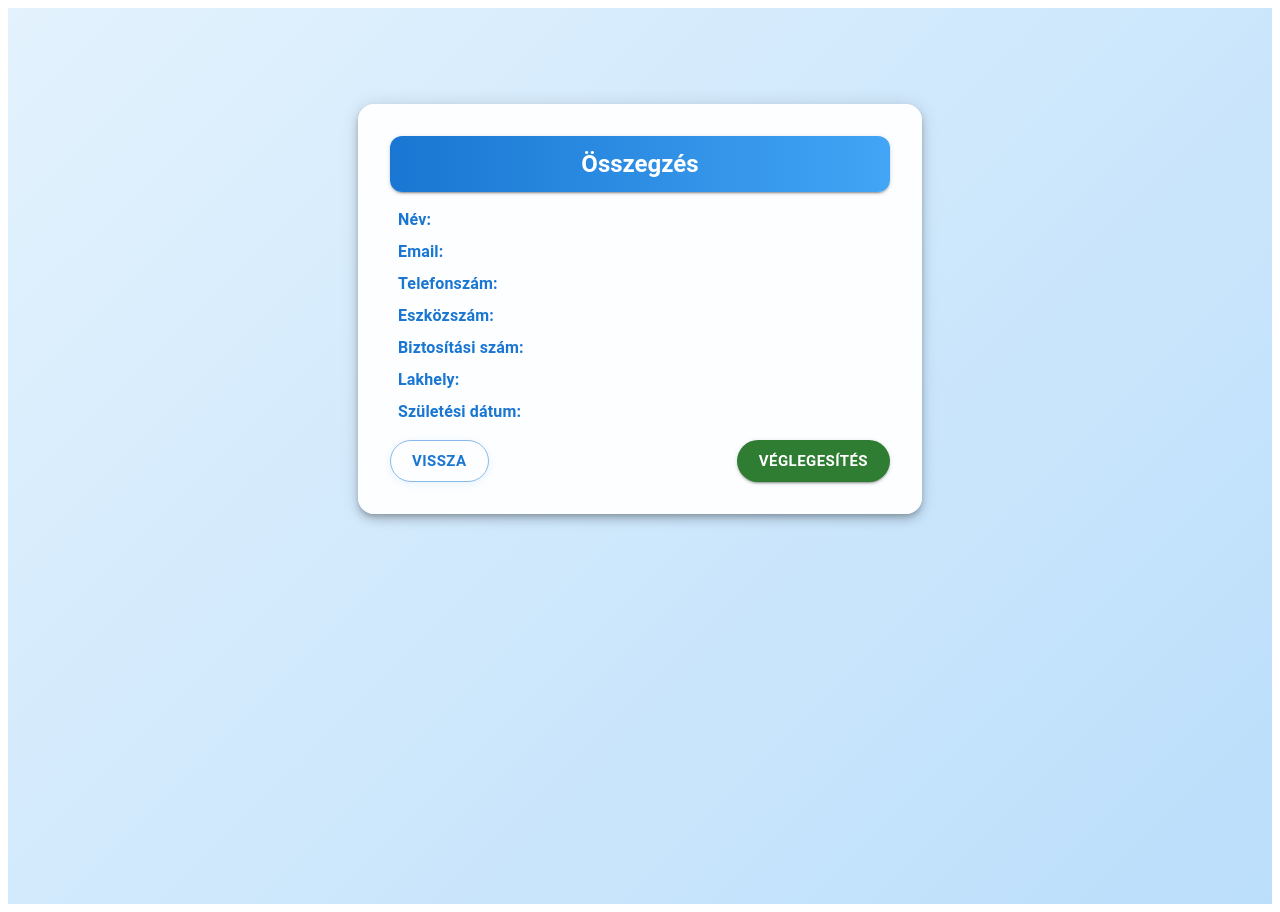
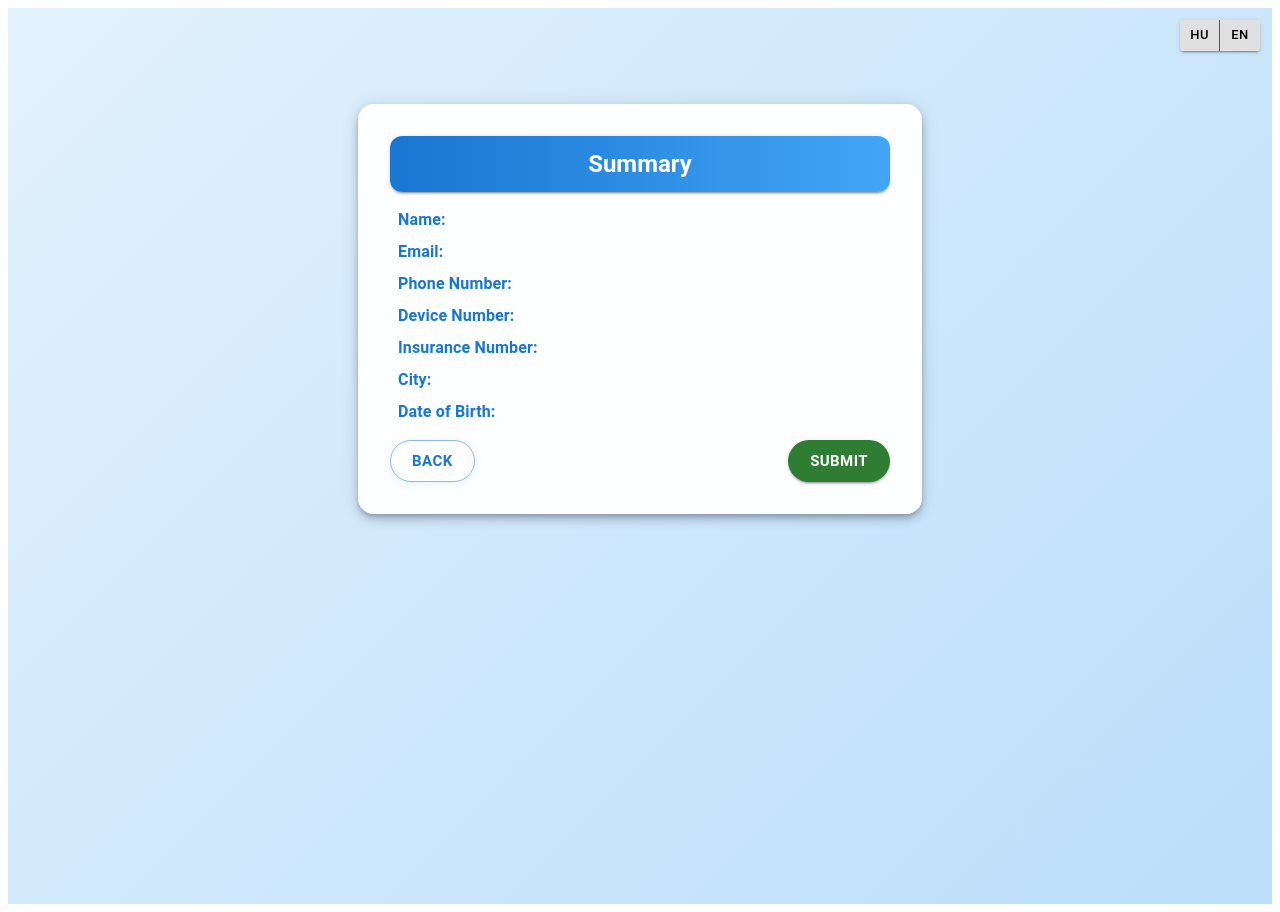
Before and after one commit to peszabolcs/FormGyakorlo, a React (Vite) app: page /summary in a window 1280 px wide. Built offline with nearby package versions, Linux system fonts and the light colour scheme.

Commit message:
add i18n and language support for whole page

```diff
--- a/package.json
+++ b/package.json
@@ -25,8 +25,11 @@
     "date-fns": "^4.1.0",
     "dayjs": "^1.11.13",
     "formik": "^2.4.6",
+    "i18next": "^25.1.3",
+    "i18next-browser-languagedetector": "^8.1.0",
     "react": "^19.1.0",
     "react-dom": "^19.1.0",
+    "react-i18next": "^15.5.1",
     "zod": "^3.24.4",
     "zod-formik-adapter": "^1.3.0",
     "zustand": "^5.0.4"
--- a/src/App.jsx
+++ b/src/App.jsx
@@ -3,11 +3,13 @@ import { QueryClientProvider } from "@tanstack/react-query";
 import { Outlet } from "@tanstack/react-router";
 import { queryClient } from "./formConfig";
 import "./App.css";
+import LanguageSwitcher from "./components/LanguageSwitcher";
 
 function App() {
   return (
     <Box className="main-bg" sx={{ minHeight: "100vh", py: 6 }}>
       <QueryClientProvider client={queryClient}>
+        <LanguageSwitcher />
         <Outlet />
       </QueryClientProvider>
     </Box>
--- /dev/null
+++ b/src/components/LanguageSwitcher.jsx
@@ -0,0 +1,38 @@
+import { Button, ButtonGroup } from "@mui/material";
+import { useTranslation } from "react-i18next";
+
+function LanguageSwitcher() {
+  const { i18n } = useTranslation();
+
+  const changeLanguage = (lng) => {
+    i18n.changeLanguage(lng);
+  };
+
+  return (
+    <ButtonGroup
+      variant="contained"
+      size="small"
+      sx={{
+        position: "fixed",
+        top: 20,
+        right: 20,
+        zIndex: 1000,
+      }}
+    >
+      <Button
+        onClick={() => changeLanguage("hu")}
+        color={i18n.language === "hu" ? "primary" : "inherit"}
+      >
+        HU
+      </Button>
+      <Button
+        onClick={() => changeLanguage("en")}
+        color={i18n.language === "en" ? "primary" : "inherit"}
+      >
+        EN
+      </Button>
+    </ButtonGroup>
+  );
+}
+
+export default LanguageSwitcher;
--- /dev/null
+++ b/src/i18n.js
@@ -0,0 +1,30 @@
+import i18n from "i18next";
+import { initReactI18next } from "react-i18next";
+import LanguageDetector from "i18next-browser-languagedetector";
+
+import translationHU from "./locales/hu/translation.json";
+import translationEN from "./locales/en/translation.json";
+
+i18n
+  .use(LanguageDetector)
+  .use(initReactI18next)
+  .init({
+    resources: {
+      hu: {
+        translation: translationHU,
+      },
+      en: {
+        translation: translationEN,
+      },
+    },
+    fallbackLng: "hu",
+    detection: {
+      order: ["navigator", "htmlTag", "path", "subdomain"],
+      caches: ["localStorage"],
+    },
+    interpolation: {
+      escapeValue: false,
+    },
+  });
+
+export default i18n;
--- /dev/null
+++ b/src/locales/en/translation.json
@@ -0,0 +1,37 @@
+{
+  "form": {
+    "title": "Claim Details",
+    "deviceNumber": "Device Number",
+    "insuranceNumber": "Insurance Number",
+    "city": "City",
+    "birthDate": "Date of Birth",
+    "buttons": {
+      "back": "Back",
+      "next": "Next",
+      "submit": "Submit"
+    },
+    "page1": {
+      "title": "Basic Information",
+      "name": "Name",
+      "email": "Email",
+      "phone": "Phone Number"
+    },
+    "summary": {
+      "title": "Summary",
+      "name": "Name",
+      "email": "Email",
+      "phone": "Phone Number",
+      "deviceNumber": "Device Number",
+      "insuranceNumber": "Insurance Number",
+      "city": "City",
+      "birthDate": "Date of Birth",
+      "successMessage": "Claim submitted successfully!"
+    }
+  },
+  "validation": {
+    "required": "{{field}} is required",
+    "invalidFormat": "Invalid {{field}} format",
+    "minLength": "{{field}} must be at least {{min}} characters long",
+    "maxLength": "{{field}} must not exceed {{max}} characters"
+  }
+}
--- /dev/null
+++ b/src/locales/hu/translation.json
@@ -0,0 +1,37 @@
+{
+  "form": {
+    "title": "Kár részletei",
+    "deviceNumber": "Eszközszám",
+    "insuranceNumber": "Biztosítási szám",
+    "city": "Lakhely",
+    "birthDate": "Születési dátum",
+    "buttons": {
+      "back": "Vissza",
+      "next": "Tovább",
+      "submit": "Véglegesítés"
+    },
+    "page1": {
+      "title": "Alap adatok",
+      "name": "Név",
+      "email": "Email",
+      "phone": "Telefonszám"
+    },
+    "summary": {
+      "title": "Összegzés",
+      "name": "Név",
+      "email": "Email",
+      "phone": "Telefonszám",
+      "deviceNumber": "Eszközszám",
+      "insuranceNumber": "Biztosítási szám",
+      "city": "Lakhely",
+      "birthDate": "Születési dátum",
+      "successMessage": "Kárbejelentés elküldve!"
+    }
+  },
+  "validation": {
+    "required": "{{field}} megadása kötelező",
+    "invalidFormat": "Érvénytelen {{field}} formátum",
+    "minLength": "{{field}} legalább {{min}} karakter hosszú kell legyen",
+    "maxLength": "{{field}} legfeljebb {{max}} karakter hosszú lehet"
+  }
+}
--- a/src/main.jsx
+++ b/src/main.jsx
@@ -11,6 +11,7 @@ import {
   RootRoute,
   Route,
 } from "@tanstack/react-router";
+import "./i18n";
 
 //root route
 const rootRoute = new RootRoute({
--- a/src/routes/FormPage1.jsx
+++ b/src/routes/FormPage1.jsx
@@ -9,6 +9,7 @@ import {
 } from "@mui/material";
 import { Email, Phone, Numbers, Devices } from "@mui/icons-material";
 import { useRouter } from "@tanstack/react-router";
+import { useTranslation } from "react-i18next";
 import {
   FORM_QUERY_KEY,
   queryClient,
@@ -17,6 +18,7 @@ import {
 import "../App.css";
 
 function FormPage1() {
+  const { t } = useTranslation();
   const formData = queryClient.getQueryData(FORM_QUERY_KEY) || {};
   const router = useRouter();
   const formik = useFormik({
@@ -61,7 +63,7 @@ function FormPage1() {
       >
         <Devices sx={{ mr: 1 }} />
         <Typography variant="h5" align="center" fontWeight={700}>
-          Alap adatok
+          {t("form.page1.title")}
         </Typography>
       </Box>
       <form onSubmit={formik.handleSubmit} noValidate>
@@ -70,7 +72,7 @@ function FormPage1() {
           margin="normal"
           id="name"
           name="name"
-          label="Név"
+          label={t("form.page1.name")}
           variant="outlined"
           value={formik.values.name}
           onChange={formik.handleChange}
@@ -90,7 +92,7 @@ function FormPage1() {
           margin="normal"
           id="email"
           name="email"
-          label="Email"
+          label={t("form.page1.email")}
           variant="outlined"
           value={formik.values.email}
           onChange={formik.handleChange}
@@ -110,7 +112,7 @@ function FormPage1() {
           margin="normal"
           id="phone"
           name="phone"
-          label="Telefonszám"
+          label={t("form.page1.phone")}
           variant="outlined"
           value={formik.values.phone}
           onChange={formik.handleChange}
@@ -134,7 +136,7 @@ function FormPage1() {
             size="large"
             className="fancy-btn"
           >
-            Tovább
+            {t("form.buttons.next")}
           </Button>
         </Box>
       </form>
--- a/src/routes/FormPage2.jsx
+++ b/src/routes/FormPage2.jsx
@@ -11,6 +11,7 @@ import { LocationCity, Devices, Numbers } from "@mui/icons-material";
 import { LocalizationProvider, DatePicker } from "@mui/x-date-pickers";
 import { AdapterDateFns } from "@mui/x-date-pickers/AdapterDateFns";
 import { useRouter } from "@tanstack/react-router";
+import { useTranslation } from "react-i18next";
 import {
   FORM_QUERY_KEY,
   queryClient,
@@ -19,6 +20,7 @@ import {
 import "../App.css";
 
 function FormPage2() {
+  const { t } = useTranslation();
   const formData = queryClient.getQueryData(FORM_QUERY_KEY) || {};
   const router = useRouter();
   const formik = useFormik({
@@ -64,7 +66,7 @@ function FormPage2() {
       >
         <LocationCity sx={{ mr: 1 }} />
         <Typography variant="h5" align="center" fontWeight={700}>
-          Kár részletei
+          {t("form.title")}
         </Typography>
       </Box>
       <LocalizationProvider dateAdapter={AdapterDateFns}>
@@ -74,7 +76,7 @@ function FormPage2() {
             margin="normal"
             id="deviceNumber"
             name="deviceNumber"
-            label="Eszközszám"
+            label={t("form.deviceNumber")}
             variant="outlined"
             value={formik.values.deviceNumber}
             onChange={formik.handleChange}
@@ -98,7 +100,7 @@ function FormPage2() {
             margin="normal"
             id="insuranceNumber"
             name="insuranceNumber"
-            label="Biztosítási szám"
+            label={t("form.insuranceNumber")}
             variant="outlined"
             value={formik.values.insuranceNumber}
             onChange={formik.handleChange}
@@ -123,7 +125,7 @@ function FormPage2() {
             margin="normal"
             id="city"
             name="city"
-            label="Lakhely"
+            label={t("form.city")}
             variant="outlined"
             value={formik.values.city}
             onChange={formik.handleChange}
@@ -139,7 +141,7 @@ function FormPage2() {
             }}
           />
           <DatePicker
-            label="Születési dátum"
+            label={t("form.birthDate")}
             value={formik.values.birthDate}
             onChange={(value) => formik.setFieldValue("birthDate", value)}
             onBlur={formik.handleBlur}
@@ -176,7 +178,7 @@ function FormPage2() {
                 router.navigate({ to: "/" });
               }}
             >
-              Vissza
+              {t("form.buttons.back")}
             </Button>
             <Button
               type="submit"
@@ -185,7 +187,7 @@ function FormPage2() {
               size="large"
               className="fancy-btn"
             >
-              Tovább
+              {t("form.buttons.next")}
             </Button>
           </Box>
         </form>
--- a/src/routes/SummaryPage.jsx
+++ b/src/routes/SummaryPage.jsx
@@ -2,13 +2,19 @@ import { Box, Button, Typography } from "@mui/material";
 // import { useNavigate } from "react-router-dom";
 import { FORM_QUERY_KEY, queryClient } from "../formConfig";
 import { useRouter } from "@tanstack/react-router";
+import { useTranslation } from "react-i18next";
 import "../App.css";
 
 function SummaryPage() {
+  const { t } = useTranslation();
   const formData = queryClient.getQueryData(FORM_QUERY_KEY) || {};
   const router = useRouter();
   const handleSubmit = () => {
-    alert("Kárbejelentés elküldve!\n" + JSON.stringify(formData, null, 2));
+    alert(
+      t("form.summary.successMessage") +
+        "\n" +
+        JSON.stringify(formData, null, 2)
+    );
     queryClient.removeQueries(FORM_QUERY_KEY);
     router.navigate({ to: "/" });
   };
@@ -41,49 +47,49 @@ function SummaryPage() {
         }}
       >
         <Typography variant="h5" align="center" fontWeight={700}>
-          Összegzés
+          {t("form.summary.title")}
         </Typography>
       </Box>
       <Box component="dl" sx={{ mb: 2, px: 1 }}>
         <Box className="summary-row">
           <Typography component="dt" fontWeight="bold" color="primary.main">
-            Név:
+            {t("form.summary.name")}:
           </Typography>
           <Typography component="dd">{formData.name}</Typography>
         </Box>
         <Box className="summary-row">
           <Typography component="dt" fontWeight="bold" color="primary.main">
-            Email:
+            {t("form.summary.email")}:
           </Typography>
           <Typography component="dd">{formData.email}</Typography>
         </Box>
         <Box className="summary-row">
           <Typography component="dt" fontWeight="bold" color="primary.main">
-            Telefonszám:
+            {t("form.summary.phone")}:
           </Typography>
           <Typography component="dd">{formData.phone}</Typography>
         </Box>
         <Box className="summary-row">
           <Typography component="dt" fontWeight="bold" color="primary.main">
-            Eszközszám:
+            {t("form.summary.deviceNumber")}:
           </Typography>
           <Typography component="dd">{formData.deviceNumber}</Typography>
         </Box>
         <Box className="summary-row">
           <Typography component="dt" fontWeight="bold" color="primary.main">
-            Biztosítási szám:
+            {t("form.summary.insuranceNumber")}:
           </Typography>
           <Typography component="dd">{formData.insuranceNumber}</Typography>
         </Box>
         <Box className="summary-row">
           <Typography component="dt" fontWeight="bold" color="primary.main">
-            Lakhely:
+            {t("form.summary.city")}:
           </Typography>
           <Typography component="dd">{formData.city}</Typography>
         </Box>
         <Box className="summary-row">
           <Typography component="dt" fontWeight="bold" color="primary.main">
-            Születési dátum:
+            {t("form.summary.birthDate")}:
           </Typography>
           <Typography component="dd">
             {formData.birthDate
@@ -100,7 +106,7 @@ function SummaryPage() {
           className="fancy-btn"
           onClick={() => router.navigate({ to: "/step2" })}
         >
-          Vissza
+          {t("form.buttons.back")}
         </Button>
         <Button
           variant="contained"
@@ -109,7 +115,7 @@ function SummaryPage() {
           className="fancy-btn"
           onClick={handleSubmit}
         >
-          Véglegesítés
+          {t("form.buttons.submit")}
         </Button>
       </Box>
     </Box>
```
Also changed, not shown: 1 other file (tests, documents, lock files or other folders).
